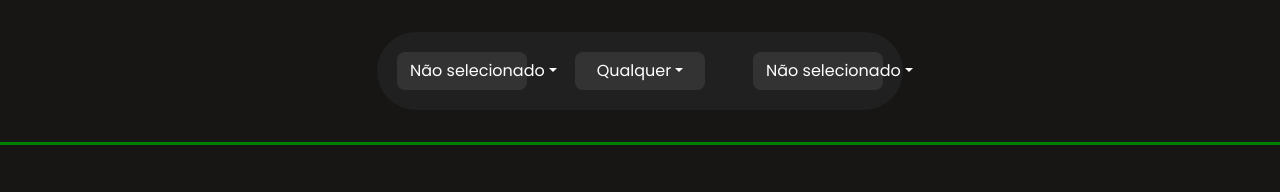
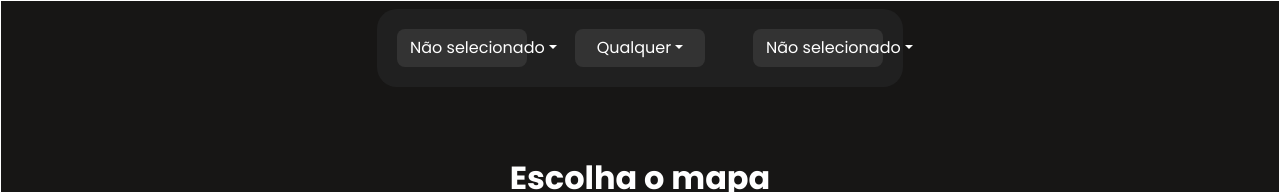
Before and after one commit to leogianfagna/CS2Nades, a React (Vite) app: page / in a window 1280 px wide. Shown: the top 192 px of the page. Built offline with nearby package versions, Linux system fonts and the light colour scheme.

Commit message:
style: Layout controlado

```diff
--- a/src/App.css
+++ b/src/App.css
@@ -76,5 +76,5 @@ section {
 }
 
 .test-border {
-    outline: 3px solid green !important;
+    border: 3px solid green !important;
 }
--- a/src/App.jsx
+++ b/src/App.jsx
@@ -6,14 +6,16 @@ import { MapsSelector } from "/src/components/features/Selectors/MapsSelector";
 import NavBar from "./components/layout/NavBar";
 import Container from "./components/layout/Container";
 import NadeTypeSelector from "./components/features/Selectors/NadeTypeSelector";
+import Body from "./components/layout/Body";
 
 function App() {
   return (
     <>
-      <NavBar />
+      <Body />
+      {/* <NavBar />
       <Container />
       <MapsSelector />
-      <NadeTypeSelector />
+      <NadeTypeSelector /> */}
     </>
   );
 }
--- /dev/null
+++ b/src/components/layout/Body.jsx
@@ -0,0 +1,22 @@
+import styles from "./Body.module.css";
+import NavBar from "./NavBar";
+import { MapsSelector } from "/src/components/features/Selectors/MapsSelector";
+import Container from "/src/components/layout/Container";
+import NadeTypeSelector from "/src/components/features/Selectors/NadeTypeSelector";
+
+const Body = () => {
+  return (
+    <div className={styles["body"]}>
+      <nav className={styles["nav"]}>
+        <NavBar />
+      </nav>
+      <main className={styles["content"]}>
+        <Container />
+        <MapsSelector />
+        <NadeTypeSelector />
+      </main>
+    </div>
+  );
+};
+
+export default Body;
--- /dev/null
+++ b/src/components/layout/Body.module.css
@@ -0,0 +1,21 @@
+.body {
+  height: 100vh;
+  border: 1px solid;
+
+  display: grid;
+  grid-template-columns: 1fr;
+  grid-template-rows: 1fr 10fr;
+  grid-column-gap: 0px;
+  grid-row-gap: 0px;
+}
+
+.nav {
+  grid-area: 1 / 1 / 2 / 2;
+}
+
+.content {
+  padding: 1rem;
+  grid-area: 2 / 1 / 3 / 2;
+  height: 100%;
+  overflow: hidden;
+}
--- a/src/components/layout/Container.jsx
+++ b/src/components/layout/Container.jsx
@@ -2,17 +2,18 @@ import MapCs from "/src/components/features/RenderingImages/MapCs";
 import NadeImage from "/src/components/features/RenderingImages/NadeImage";
 import { useContext } from "react";
 import { FilterContext } from "/src/context/FilterContext";
+import styles from "./Container.module.css";
 
 const Container = () => {
   const { filter } = useContext(FilterContext);
   const isFilterComplete = filter.map && filter.type ? true : false;
 
   return isFilterComplete ? (
-    <div style={{ display: "flex", flexWrap: "wrap", gap: "2%", outline: "3px solid" }}>
-      <div style={{ flex: "1 1 48%", boxSizing: "border-box" }}>
+    <div className={styles["container"]}>
+      <div className={styles["side"]}>
         <MapCs />
       </div>
-      <div style={{ flex: "1 1 48%", boxSizing: "border-box" }}>
+      <div className={styles["side"]}>
         <NadeImage />
       </div>
     </div>
--- /dev/null
+++ b/src/components/layout/Container.module.css
@@ -0,0 +1,13 @@
+.container {
+  display: flex;
+  flex-wrap: nowrap;
+  gap: 2%;
+  border: 2px solid blue;
+  height: 100%;
+  overflow: hidden;
+}
+
+.side {
+  flex: 0 0 48%;
+  box-sizing: "border-box";
+}
--- a/src/components/layout/NavBar.css
+++ b/src/components/layout/NavBar.css
@@ -2,14 +2,15 @@
   display: flex;
   justify-content: center;
   align-items: center;
-  padding: 2rem;
+  padding: 0.5rem;
 }
 
 .navbar-elements {
   background-color: #202020;
   padding: 20px;
-  border-radius: 200px;
+  border-radius: 20px;
   width: fit-content;
+  height: 95%;
   display: flex;
   justify-content: space-around;
   gap: 3rem;
--- a/src/components/layout/NavBar.jsx
+++ b/src/components/layout/NavBar.jsx
@@ -18,7 +18,7 @@ const NavBar = () => {
     types.find((type) => type.id === filter.type)?.name || "Não selecionado";
 
   return (
-    <nav className="navbar-container test-border">
+    <nav className="navbar-container">
       <div className="navbar-elements">
         <DropNavOptions title={mapTitle} options={maps} handler={handleMap} />
         <DropNavOptions
```
